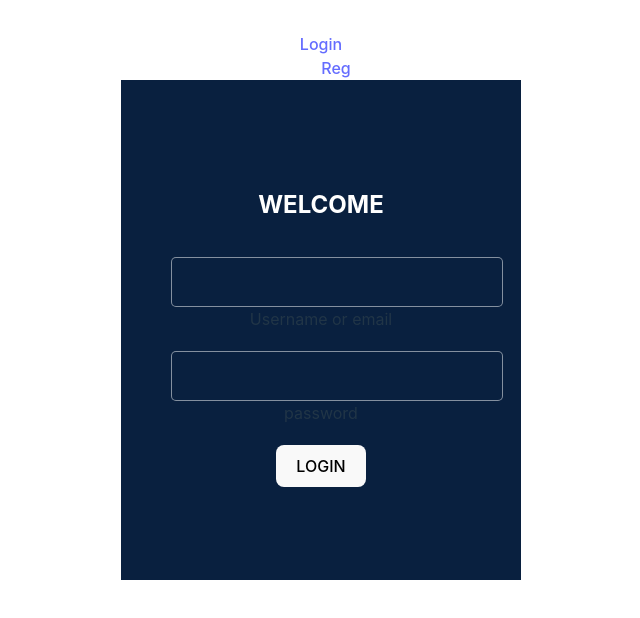
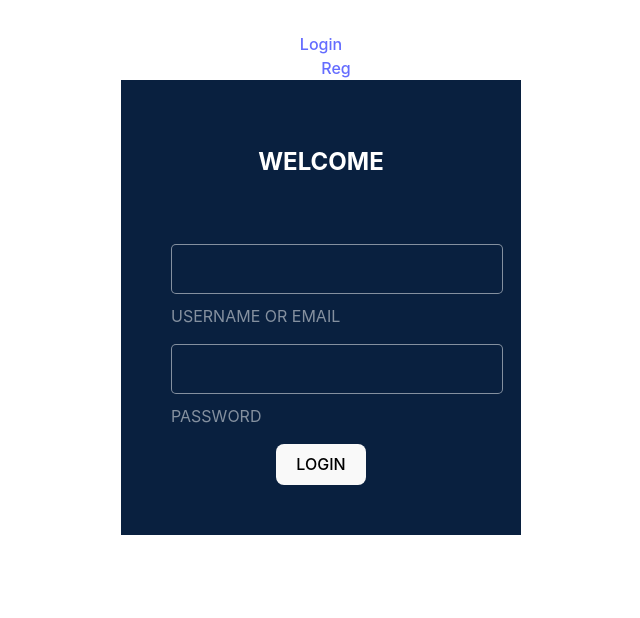
Before and after one commit to NongChen1223/vue3-eplc, a Vue app: page /login in a window 1280 px wide. Shown: the top 618 px of the page, without its empty margins (319-959 px from the left). Built offline with nearby package versions, Linux system fonts and the light colour scheme.

Commit message:
update:输入框动效补充

```diff
--- a/src/view/login.vue
+++ b/src/view/login.vue
@@ -22,9 +22,11 @@ const form = reactive({
     password: "",
     isAgree: 0,
 });
+//登录接口
 function login() {
     console.log('412121')
 }
+
 
 onMounted(() => {
     console.log('44545')
@@ -36,14 +38,14 @@ onMounted(() => {
 <style lang="scss" scoped>
 .page-login{
     padding: 50px;
-    height: 400px;
+    // height: 400px;
     background: #09203f;
     display: flex;
     justify-content: center;
     align-items: center;
     flex-direction: column;
     user-select: none;//禁止用户选中文本
-    gap: 20px;
+    gap: 50px;
     h2{
         color: white;
     }
@@ -61,6 +63,23 @@ onMounted(() => {
             font-size: 1em;
             transition: 0.3s;
         }
+        input:valid~span,input:focus~span{
+            color: #09203f;
+            transform: translateX(20px) translateY(-7px);
+            font-size: 0.65em;
+            padding: 10px 5px 0 0;
+        }
+        span{
+            position: absolute;
+            left: 0;
+            padding: 10px 5px 0 0 ;
+            pointer-events: none;
+            font-size: 1em;
+            color: rgba(255,255,255,0.5);
+            text-transform: uppercase;
+            transition:0.3s;
+        }
+
     }
 }
 </style>
```
